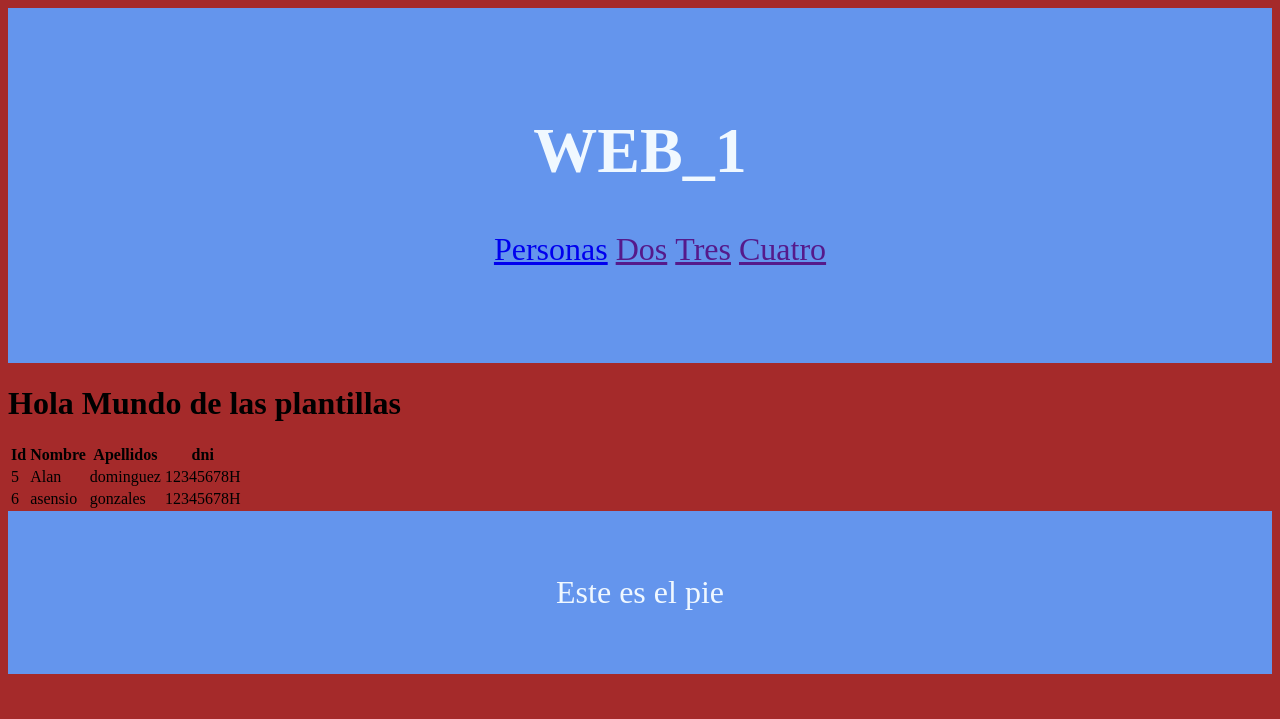
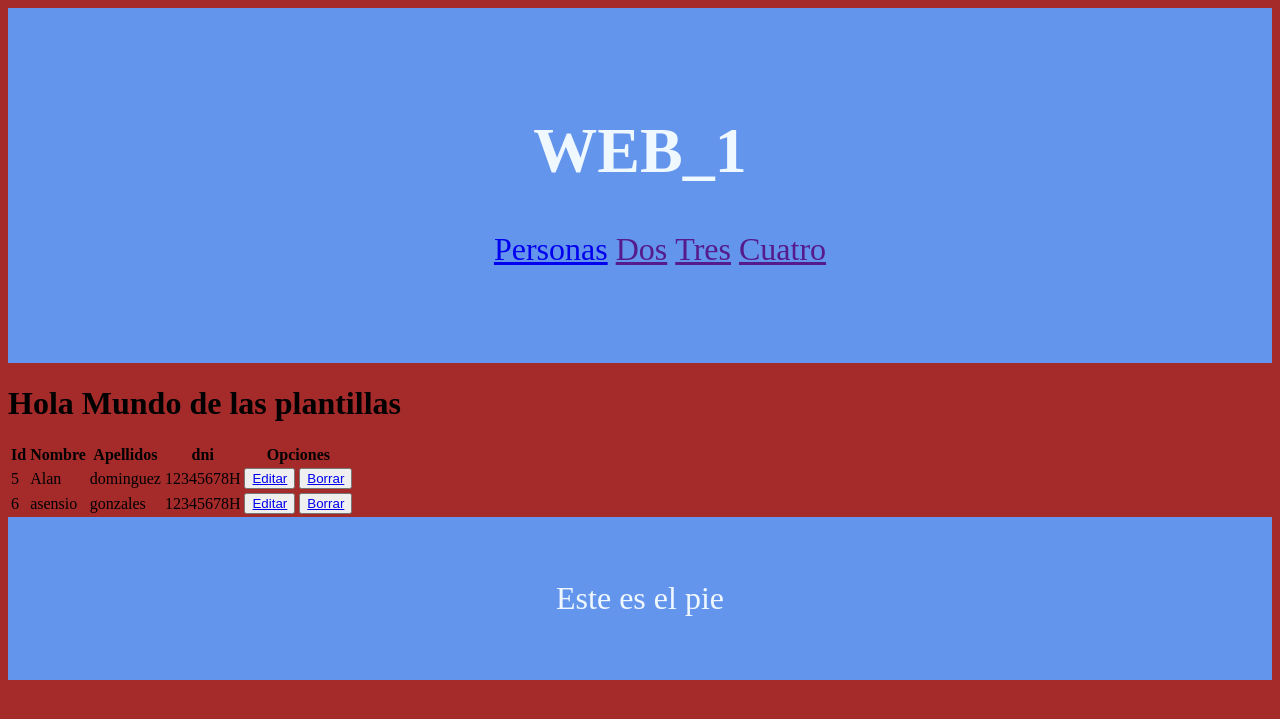
Before and after one commit to fernandomolde/web_1, a Bottle app: page / in a window 1280 px wide. Shown: the top 719 px of the page. Run offline with Bottle, Linux system fonts and the light colour scheme; data comes from the database, SQL or seed files in the repository; both versions use the stored data as it was after the commit.

Commit message:
nuevo codigo

```diff
--- a/app.py
+++ b/app.py
@@ -60,6 +60,16 @@ def guardar():
     cnx.close()
     redirect('/') #Esto lo que hace que vuelve a la raiz
 
-
+@route('/borrar/<id:int>')
+def borrar(id=None):
+    if id is None:
+        return {}
+    else:
+        cnx = sqlite3.connect(BASE_DATOS)
+        consulta = "DELETE FROM persona where id = " + str(id)
+        cnx.execute(consulta)
+        cnx.commit()
+        cnx.close()
+    redirect('/')
 
 run(host='localhost',port=8080,debug=True)
--- a/templates/home.html
+++ b/templates/home.html
@@ -1,8 +1,4 @@
-{%extends 'base.html'%}
-
-{%block title%}Home{%endblock%}
-
-{%block content%}
+{%extends 'base.html'%} {%block title%}Home{%endblock%} {%block content%}
 <h1>Hola Mundo de las plantillas</h1>
 
 <table>
@@ -11,13 +7,20 @@
     <th>Nombre</th>
     <th>Apellidos</th>
     <th>dni</th>
+    <th>Opciones</th>
   </tr>
   {% for fila in datos %}
   <tr>
-            <td>{{fila[0]}}</td><td>{{fila[1]}}</td> <td>{{fila[2]}}</td> <td>{{fila[3]}}</td>
+    <td>{{fila[0]}}</td>
+    <td>{{fila[1]}}</td>
+    <td>{{fila[2]}}</td>
+    <td>{{fila[3]}}</td>
+    <td>
+      <button><a href="/editar/{{fila[0]}}">Editar</a></button>
+      <button><a href="/borrar/{{fila[0]}}">Borrar</a></button>
+    </td>
   </tr>
   {%endfor%}
 </table>
 
-
 {%endblock%}
```
Also changed, not shown: personas.db. Lines whose indentation alone changed are shown as unchanged.
